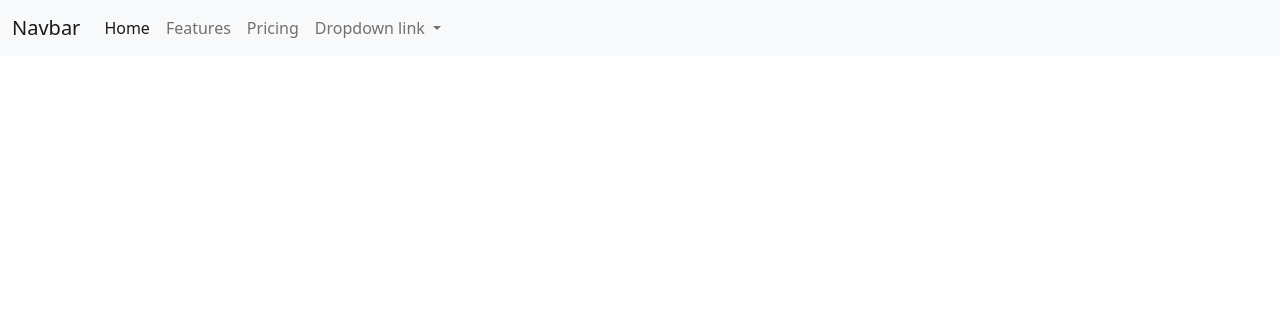
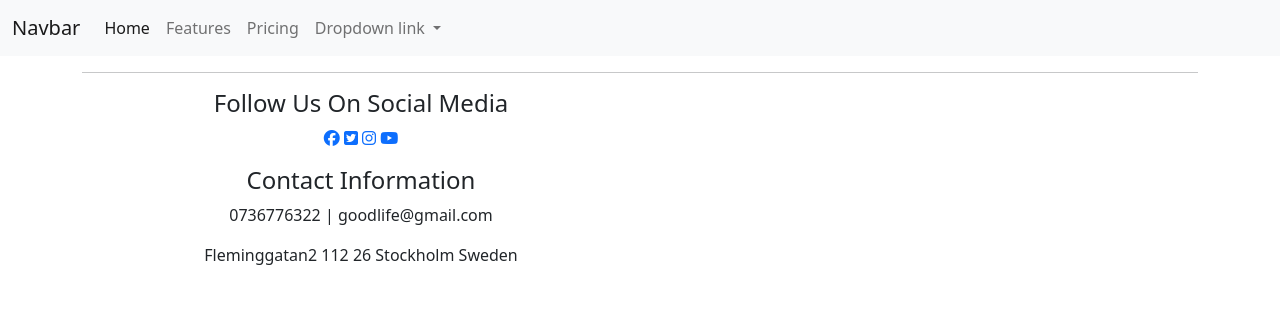
Before and after one commit to Ewie1/CI_PP4_Wildlifers, a Django app: page / in a window 1280 px wide. Shown: the top 316 px of the page. Run offline with Django 3.2, Linux system fonts and the light colour scheme; some libraries are stand-ins or nearby versions.

Commit message:
Add media link section and contact information section for base.html footer

```diff
--- a/templates/base.html
+++ b/templates/base.html
@@ -56,6 +56,37 @@
     </div>
     {% block content %}
     {% endblock content %}
+<footer>
+  <div class="container">
+    <hr>
+      <div class="col-sm-6 col-md-6 text-center media-links">
+        <h4 class="follow-us general-sub">Follow Us On Social Media</h4>
+        <ul class="list-unstyled">
+          <li>
+            <a href="https://facebook.com" target="_blank" rel="noopener"
+              aria-label="Visit our facebook page (opens in a new tab)"><i class="fa-brands fa-facebook"></i></a>
+            <a href="https://twitter.com" target="_blank" rel="noopener"
+              aria-label="Visit our twitter page (opens in a new tab)"><i class="fa-brands fa-square-twitter"></i></a>
+            <a href="https://instagram.com" target="_blank" rel="noopener"
+              aria-label="Visit our instagram page (opens in a new tab)"><i class="fa-brands fa-instagram"></i></a>
+            <a href="https://youtube.com" target="_blank" rel="noopener"
+              aria-label="Visit our youtube page (opens in a new tab)"><i class="fa-brands fa-youtube"></i></a>
+          </li>
+        </ul>
+      </div>
+      <div class="col-md-6 col-sm-6">
+        <div class="row contact-us">
+          <div class="col-sm-12 text-center">
+            <h4 class="uppercase">Contact Information</h4>
+            <p>0736776322 | goodlife@gmail.com</p>
+            <p>Fleminggatan2 112 26 Stockholm Sweden</p>
+          </div>
+      </div>
+  </div>
+</footer>
+
+<!-- font awesome script-->
+<script src="https://kit.fontawesome.com/4847b8087f.js" crossorigin="anonymous"></script>
 
 </body>
 </html>
```
